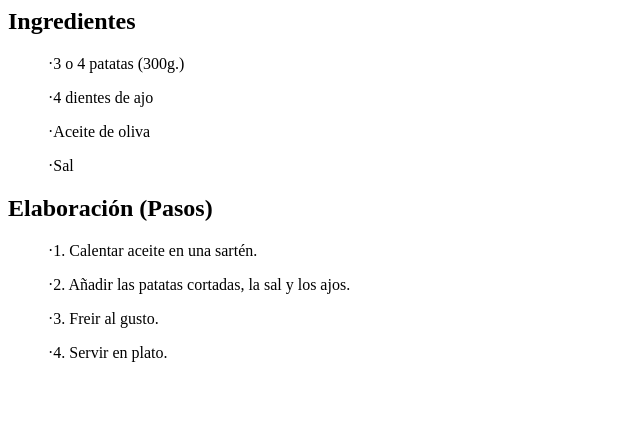
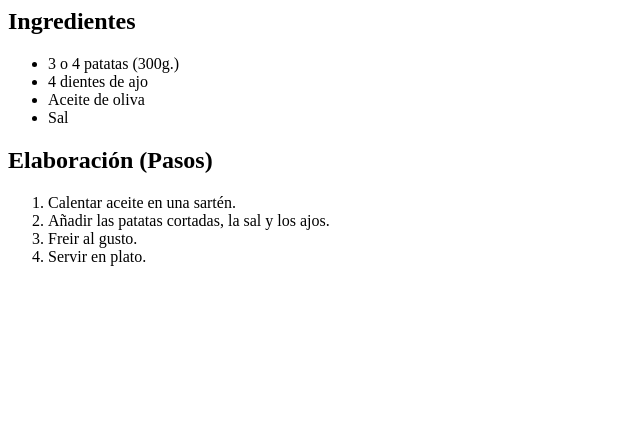
Before and after one commit to Johnnythe01/Entornos, a plain HTML site: page Actividades/actividad_2.html in a window 1280 px wide. Shown: the part 355-800 px from the top of the page, without its empty margins (0-640 px from the left). Drawn offline with Linux system fonts and the light colour scheme.

Commit message:
allá voy de nuevo!

```diff
--- a/Actividades/actividad_2.html
+++ b/Actividades/actividad_2.html
@@ -5,19 +5,19 @@
     <meta name="viewport" content="width=device-width, initial-scale=1.0">
     <title>Patatas fritas</title>
 </head>
-<H1>Patatas fritas</H1>
 <body>
+    <h1>Patatas fritas</h1>
     <p>Receta de patatas fritas caseras.</p>
-    <img src="https://lh3.googleusercontent.com/drive-storage/AKHj6E5KBEV27-Vb70KpZMWCMtzc2xM0v58xZlDwfmvPasrBnW41_D10n2PmtFwUJiCnlmAWssO5Mdob-1W1tWlEajBoxSkpoimGb59_zCcl=w1552-h786" width="300" height="225"/>
+    <img src="fotopatatas.jpg" width="300" height="225"/>
     <p><h2>Ingredientes</h2></p>
-    <ol>·3 o 4 patatas (300g.)
-        <p>·4 dientes de ajo</p>
-        <p>·Aceite de oliva</p>
-        <p>·Sal</p></ol>
+    <ul><li>3 o 4 patatas (300g.)</li>
+        <li>4 dientes de ajo</li>
+        <li>Aceite de oliva</li>
+        <li>Sal</li></ul>
     <h2>Elaboración (Pasos)</h2>
-    <ol>·1. Calentar aceite en una sartén.
-        <p>·2. Añadir las patatas cortadas, la sal y los ajos.
-        <p>·3. Freir al gusto.</p>
-        <p>·4. Servir en plato.</p></ol>
+    <ol><li>Calentar aceite en una sartén.</li>
+        <li>Añadir las patatas cortadas, la sal y los ajos.</li>
+        <li>Freir al gusto.</li>
+        <li>Servir en plato.</li></ol>
 </body>
 </html>
```
Also changed, not shown: Actividades/actividad_3.html (+1 -3 lines), Actividades/fotopatatas.jpg (added).
